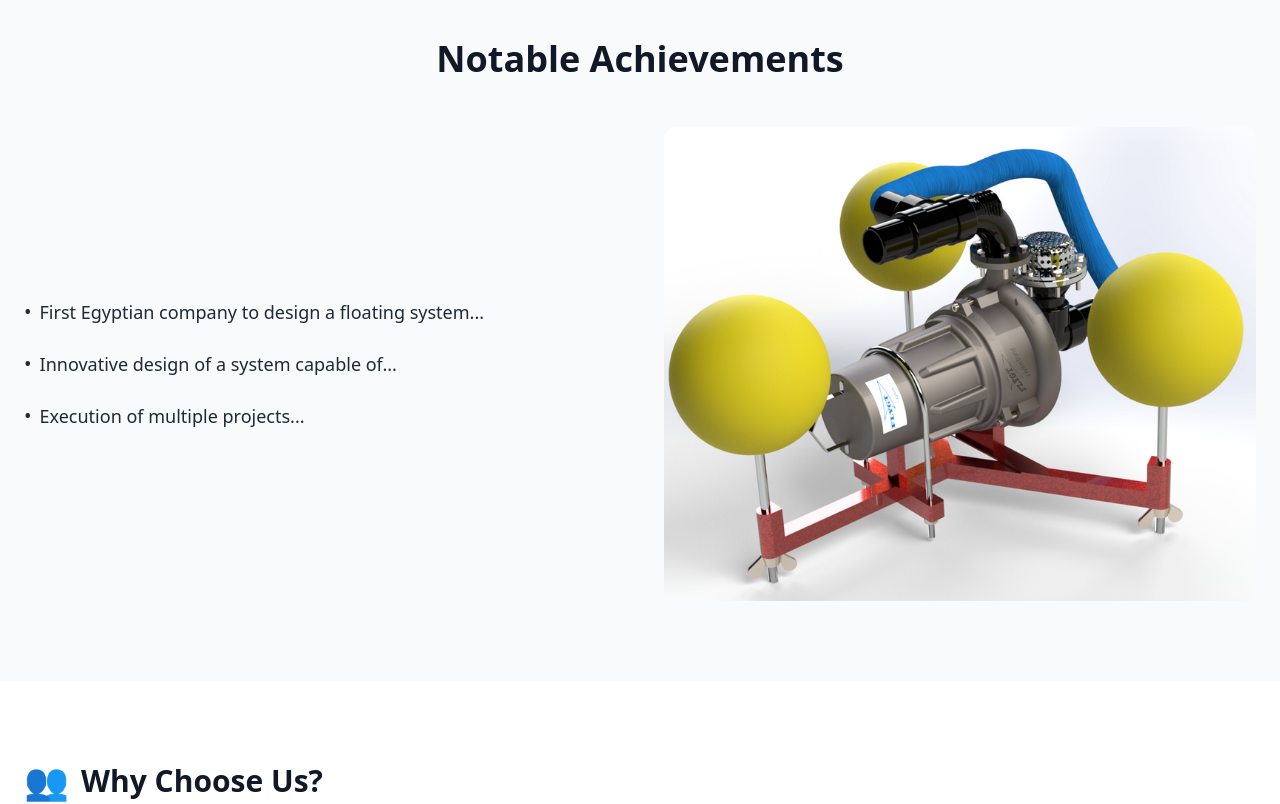
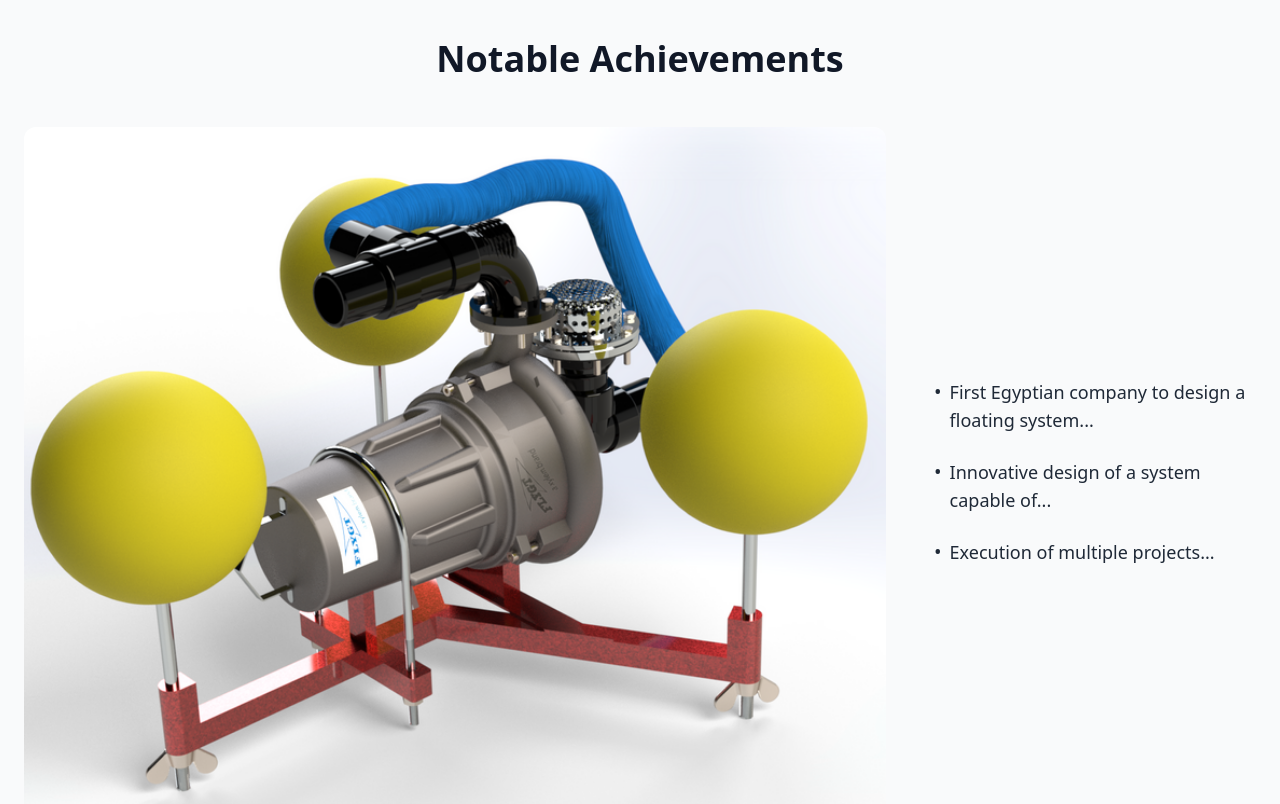
Before and after one commit to Ayoupey/Alittihad-AquaPure-website, a Next.js app: page / in a window 1280 px wide. Shown: the part 1600-2404 px from the top of the page. Built offline with nearby package versions, Linux system fonts and the light colour scheme.

Commit message:
Update page.tsx

```diff
--- a/src/app/page.tsx
+++ b/src/app/page.tsx
@@ -90,7 +90,7 @@ export default function Home() {
   <div className="max-w-7xl mx-auto">
     <h2 className="text-4xl font-bold mb-12 text-center text-gray-900">Notable Achievements</h2>
 
-          <div className="grid md:grid-cols-2 gap-12 items-center">
+    <div className="grid md:grid-cols-2 gap-12 items-center md:flex md:flex-row-reverse">
       <ul className="space-y-6 text-gray-800 text-lg">
         <li className="flex items-start">
           <span className="mr-2 text-xl">•</span>
@@ -115,6 +115,7 @@ export default function Home() {
     </div>
   </div>
 </section>
+
 
       {/* Why Choose Us */}
       <section className="max-w-7xl mx-auto px-6 py-20">
```
Lines whose indentation alone changed are shown as unchanged.
